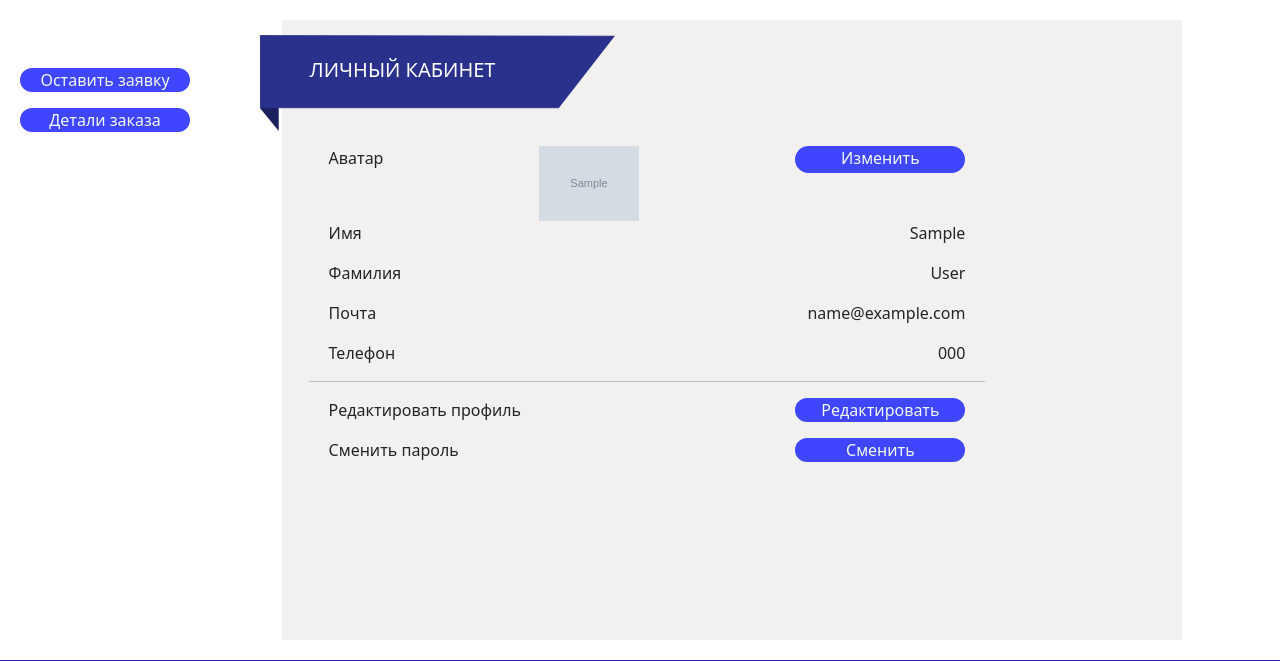
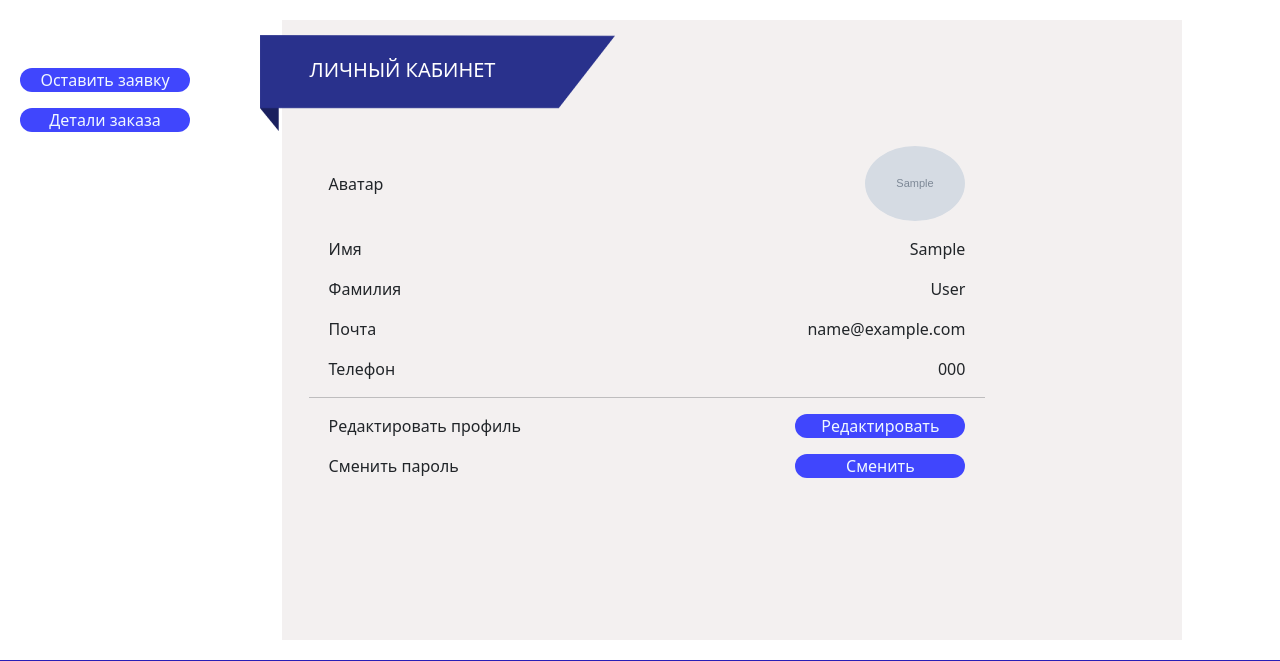
Before and after one commit to vikneo/Automation-of-AVR, a Django app: page /user/account/1/ in a window 1280 px wide. Shown: the part 184-845 px from the top of the page. Run offline with Django 5.2, Linux system fonts and the light colour scheme; tables that the repository leaves empty hold one stand-in row (values such as "Sample post"); grey boxes marked "Sample" are stand-in pictures; parts of the project's set-up code (start-up, migrations or seed data) failed here and were passed over.

Commit message:
deleted link

```diff
--- a/avr_system/templates/base/header.html
+++ b/avr_system/templates/base/header.html
@@ -82,7 +82,6 @@
                                 <a href=".">
                                     <button class="btn-logout" type="submit" onclick="logOut()">Выход</button>
                                 </a>
-                                <!-- <a class="nav-link active" style="color: aliceblue;" aria-current="page" href="">Выход</a> -->
                             </form>
                         </li>
                     </div>
--- a/avr_system/templates/profile/account.html
+++ b/avr_system/templates/profile/account.html
@@ -25,12 +25,12 @@
         <div class="container">
             <div style="width: 80%;">
                 <div class="product-detail-box">
-                    <div class="flex justify-content-between">
+                    <div class="flex justify-content-between mb-3 align-items-centr">
                         <p class="flex p-rows m-16 avatar">
-                            <span>Аватар </span>
-                            <img src="{{ profile.avatar.url }}" alt="Аватар" width="100px">
+                            <span>Аватар</span>
+                            <img style="border-radius: 50%;" src="{{ profile.avatar.url }}" alt="Аватар" width="100px">
                         </p>
-                        <a class="flex btn-redact" href="#" type="submit" onclick="stopper()">Изменить</a>
+                        <!-- <a class="flex btn-redact" href="#" type="submit" onclick="stopper()">Изменить</a> -->
                     </div>
                     <p class="flex p-rows m-16">
                         <span>Имя </span>
```
